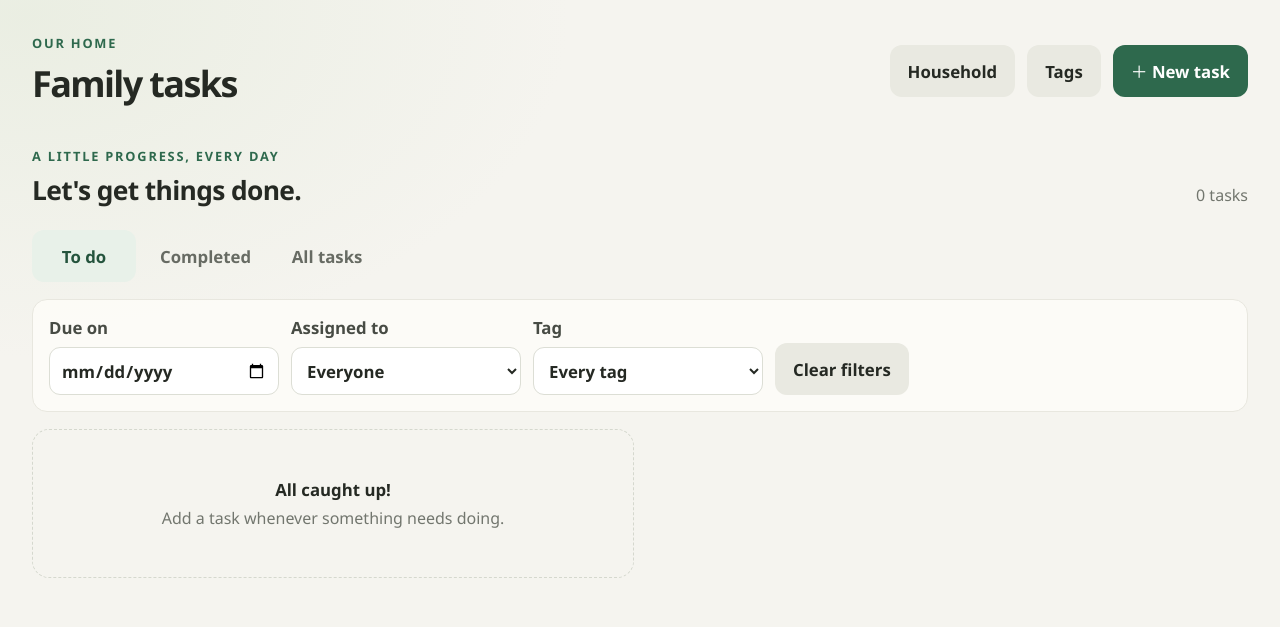
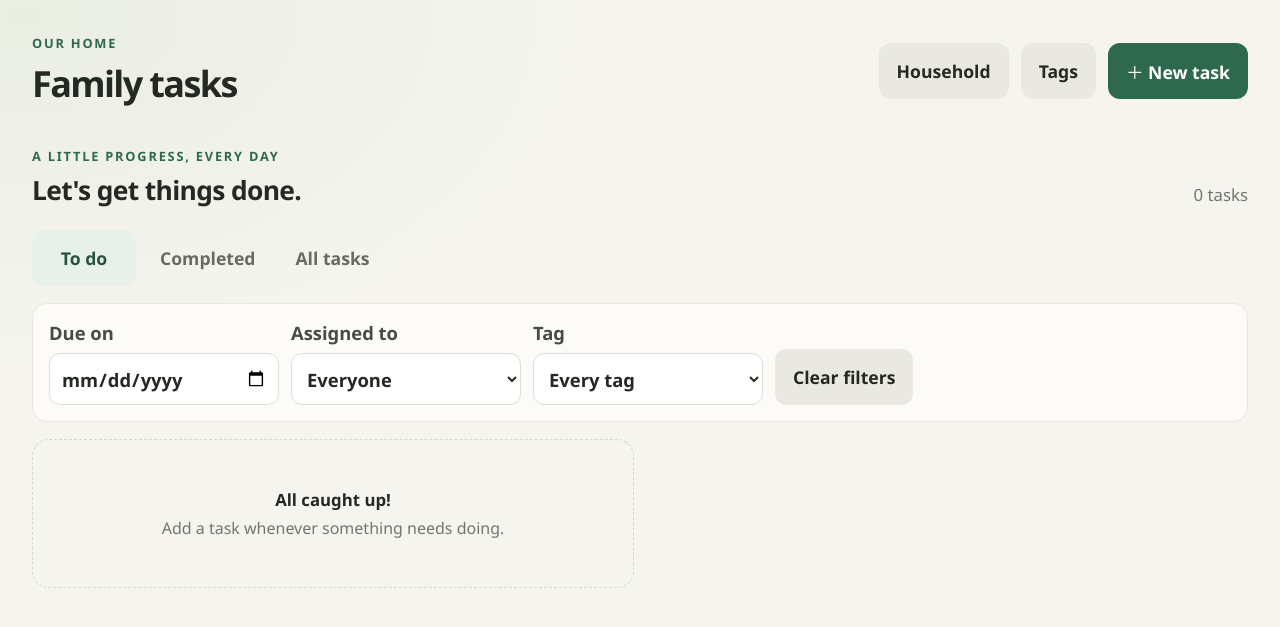
Before and after one commit to zombiecmp/TaskPlannerPi, a Flask app: page / in a window 1280 px wide. Shown: the top 627 px of the page. Run offline with Flask 3, Linux system fonts and the light colour scheme; data comes from the database, SQL or seed files in the repository; data that the repository does not hold is empty.

Commit message:
Enhance UI with updated font sizes and button dimensions for improved accessibility

```diff
--- a/static/style.css
+++ b/static/style.css
@@ -263,14 +263,14 @@ h2 { margin-bottom: 0; font-size: 1.2rem; letter-spacing: -.025em; }
   .app-shell { width: min(100% - 64px, 1600px); }
   .task-list { grid-template-columns: repeat(2, minmax(0, 1fr)); }
   .eyebrow { font-size: .8rem; }
-  .field { font-size: 1.05rem; }
-  .button, .filter-tab, .member-action { min-height: 52px; font-size: 1.05rem; }
-  .field input, .field select, .field textarea { min-height: 52px; font-size: 1.05rem; }
-  .filter-field input, .filter-field select { min-height: 48px; }
-  .task-count, .panel-copy, .task-details, .alert-banner li { font-size: 1rem; }
-  .task-title { font-size: 1.12rem; }
-  .task-meta { font-size: .95rem; }
-  .task-action { min-width: 48px; min-height: 48px; }
+  .field { font-size: 1.15rem; }
+  .button, .filter-tab, .member-action { min-height: 56px; font-size: 1.1rem; }
+  .field input, .field select, .field textarea { min-height: 56px; font-size: 1.15rem; }
+  .filter-field input, .filter-field select { min-height: 52px; }
+  .task-count, .panel-copy, .task-details, .alert-banner li { font-size: 1.05rem; }
+  .task-title { font-size: 1.2rem; }
+  .task-meta { font-size: 1rem; }
+  .task-action { min-width: 52px; min-height: 52px; }
 }
 
 @media (prefers-reduced-motion: reduce) {
```
